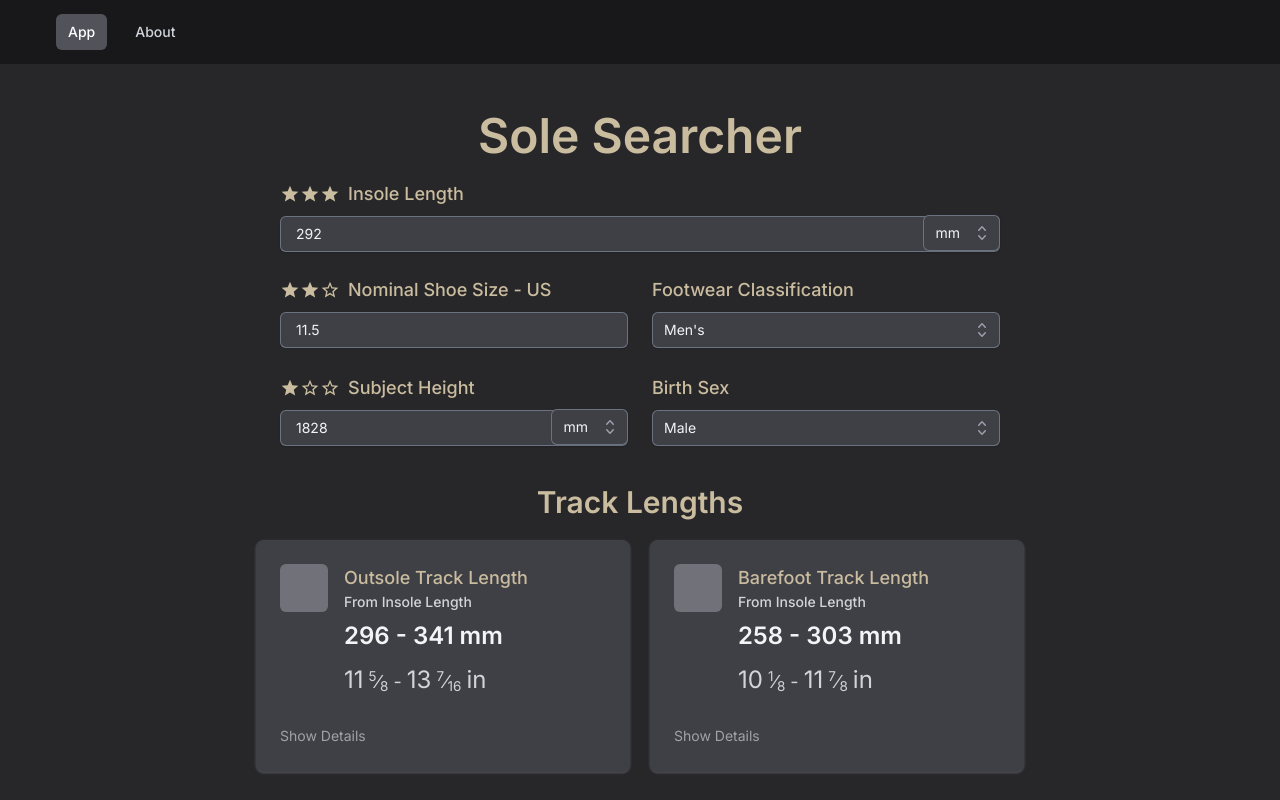
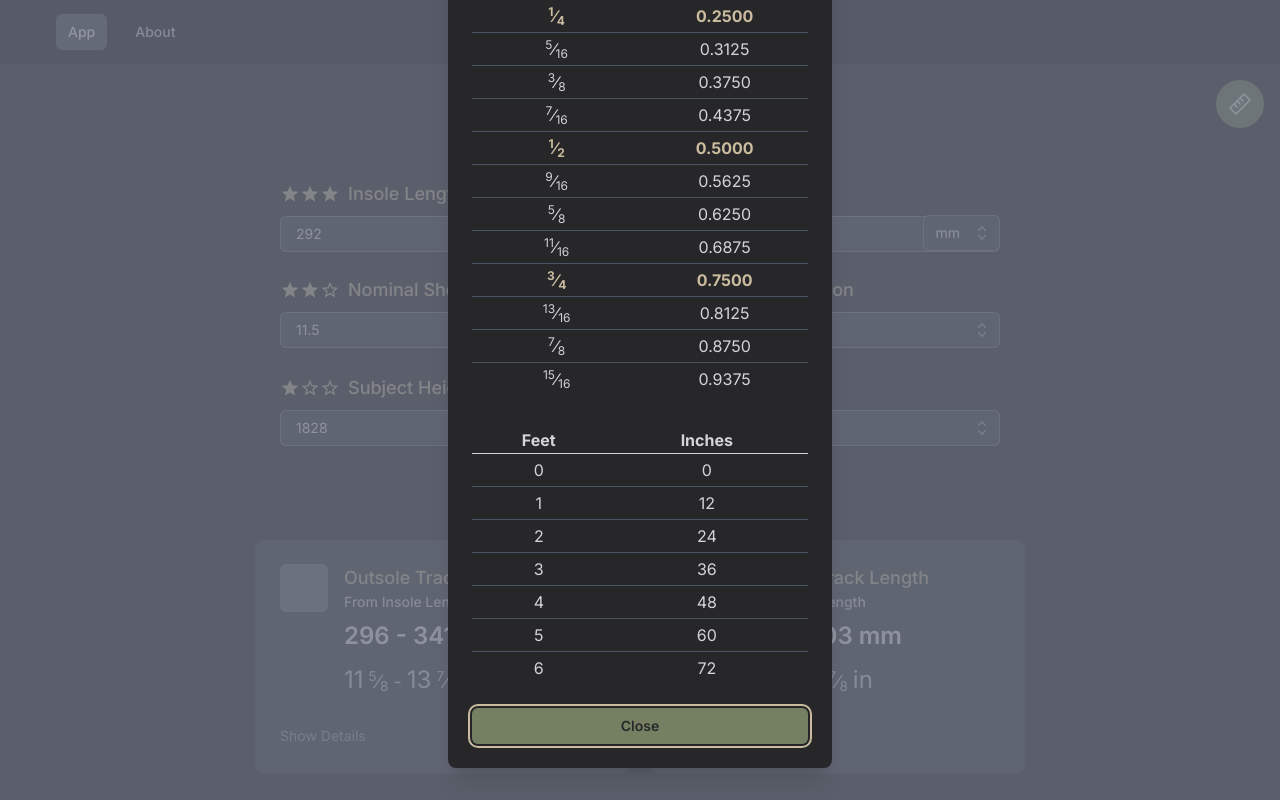
Before and after one commit to briancohan/solesearcher, a Next.js app: page / in a window 1280 px wide. Shown: the top 800 px of the page. Built offline with nearby package versions, Linux system fonts and the light colour scheme; some icons are missing.

Commit message:
fraction helper modal

```diff
--- a/src/app/layout.tsx
+++ b/src/app/layout.tsx
@@ -24,7 +24,7 @@ export default function RootLayout({ children }: { children: React.ReactNode })
         <header>
           <Navbar />
         </header>
-        <main className='pt-8 mx-auto text-lg/7 max-w-7xl'>{children}</main>
+        <main className='relative pt-8 mx-auto text-lg/7 max-w-7xl'>{children}</main>
         <Footer />
       </body>
     </html>
--- a/src/app/page.tsx
+++ b/src/app/page.tsx
@@ -6,6 +6,7 @@ import DataCard from '@/components/DataCard'
 import Input from '@/components/Input'
 import InputVariable from '@/components/InputVariable'
 import Select from '@/components/Select'
+import UnitHelper from '@/components/UnitHelper'
 import calculateMeasurements from '@/lib/calcs'
 import convert from '@/lib/convert'
 import useLocalStorage from '@/lib/hooks/useLocalStorage'
@@ -40,6 +41,8 @@ export default function Home() {
       <Header as='h1' className='text-5xl text-center'>
         Sole Searcher
       </Header>
+
+      <UnitHelper className='absolute top-4 right-4' />
 
       <form className='grid max-w-3xl grid-cols-2 gap-6 px-4 py-5 mx-auto sm:px-6'>
         <InputVariable
--- /dev/null
+++ b/src/components/UnitHelper.tsx
@@ -0,0 +1,116 @@
+import { Fragment, useState } from 'react'
+import { Dialog, Transition } from '@headlessui/react'
+import { Icon } from '@iconify/react'
+import clsx from 'clsx'
+import { twMerge } from 'tailwind-merge'
+
+import floatToFraction from '@/lib/floatToFraction'
+
+interface UnitHelperProps {
+  className?: string
+}
+
+const UnitHelper: React.FC<UnitHelperProps> = ({ className }) => {
+  const [open, setOpen] = useState(true)
+
+  return (
+    <>
+      <button
+        onClick={() => setOpen(true)}
+        className={twMerge('flex items-center justify-center w-12 h-12 rounded-full bg-sole-green', className)}>
+        <Icon icon='ph:ruler' className='w-6 h-6 text-white' />
+      </button>
+      <Transition.Root show={open} as={Fragment}>
+        <Dialog as='div' className='relative z-10' onClose={setOpen}>
+          <Transition.Child
+            as={Fragment}
+            enter='ease-out duration-300'
+            enterFrom='opacity-0'
+            enterTo='opacity-100'
+            leave='ease-in duration-200'
+            leaveFrom='opacity-100'
+            leaveTo='opacity-0'>
+            <div className='fixed inset-0 transition-opacity bg-gray-500 bg-opacity-75' />
+          </Transition.Child>
+
+          <div className='fixed inset-0 z-10 overflow-y-auto'>
+            <div className='flex items-end justify-center min-h-full p-4 text-center sm:items-center sm:p-0'>
+              <Transition.Child
+                as={Fragment}
+                enter='ease-out duration-300'
+                enterFrom='opacity-0 translate-y-4 sm:translate-y-0 sm:scale-95'
+                enterTo='opacity-100 translate-y-0 sm:scale-100'
+                leave='ease-in duration-200'
+                leaveFrom='opacity-100 translate-y-0 sm:scale-100'
+                leaveTo='opacity-0 translate-y-4 sm:translate-y-0 sm:scale-95'>
+                <Dialog.Panel className='relative px-4 pt-5 pb-4 overflow-hidden text-left transition-all transform rounded-lg shadow-xl bg-zinc-800 sm:my-8 sm:w-full sm:max-w-sm sm:p-6'>
+                  <div>
+                    <div className='flex items-center justify-center w-12 h-12 mx-auto rounded-full bg-sole-green'>
+                      <Icon icon='ph:ruler' className='w-6 h-6 text-white' />
+                    </div>
+                    <div className='mt-3 text-center sm:mt-5'>
+                      <Dialog.Title as='h3' className='text-base font-semibold leading-6 text-gray-200'>
+                        Measurement Cheat Sheet
+                      </Dialog.Title>
+                      <div className='flex flex-col gap-8 mt-2 text-zinc-300'>
+                        <table className='w-full divide-y divide-gray-300 table-auto'>
+                          <thead>
+                            <tr>
+                              <th>Fraction</th>
+                              <th>Decimal</th>
+                            </tr>
+                          </thead>
+                          <tbody className='divide-y divide-gray-600'>
+                            {Array.from({ length: 16 }, (_, i) => {
+                              const { numerator, denominator } = floatToFraction(i / 16)
+                              return (
+                                <tr key={i} className={clsx({ 'text-sole-tan font-bold': denominator <= 4 })}>
+                                  <td className='py-1'>
+                                    <sup>{numerator}</sup>&frasl;<sub>{denominator}</sub>
+                                  </td>
+                                  <td className='py-1'>{(i / 16).toFixed(4)}</td>
+                                </tr>
+                              )
+                            })}
+                          </tbody>
+                        </table>
+                        <table className='w-full divide-y divide-gray-300 table-auto'>
+                          <thead>
+                            <tr>
+                              <th>Feet</th>
+                              <th>Inches</th>
+                            </tr>
+                          </thead>
+                          <tbody className='divide-y divide-gray-600'>
+                            {Array.from({ length: 7 }, (_, i) => {
+                              return (
+                                <tr key={i}>
+                                  <td className='py-1'>{i}</td>
+                                  <td className='py-1'>{i * 12}</td>
+                                </tr>
+                              )
+                            })}
+                          </tbody>
+                        </table>
+                      </div>
+                    </div>
+                  </div>
+                  <div className='mt-5 sm:mt-6'>
+                    <button
+                      type='button'
+                      className='inline-flex justify-center w-full px-3 py-2 text-sm font-semibold rounded-md shadow-sm text-zinc-800 bg-sole-green hover:bg-sole-tan focus-visible:outline focus-visible:outline-2 focus-visible:outline-offset-2 focus-visible:outline-sole-tan'
+                      onClick={() => setOpen(false)}>
+                      Close
+                    </button>
+                  </div>
+                </Dialog.Panel>
+              </Transition.Child>
+            </div>
+          </div>
+        </Dialog>
+      </Transition.Root>
+    </>
+  )
+}
+
+export default UnitHelper
```
